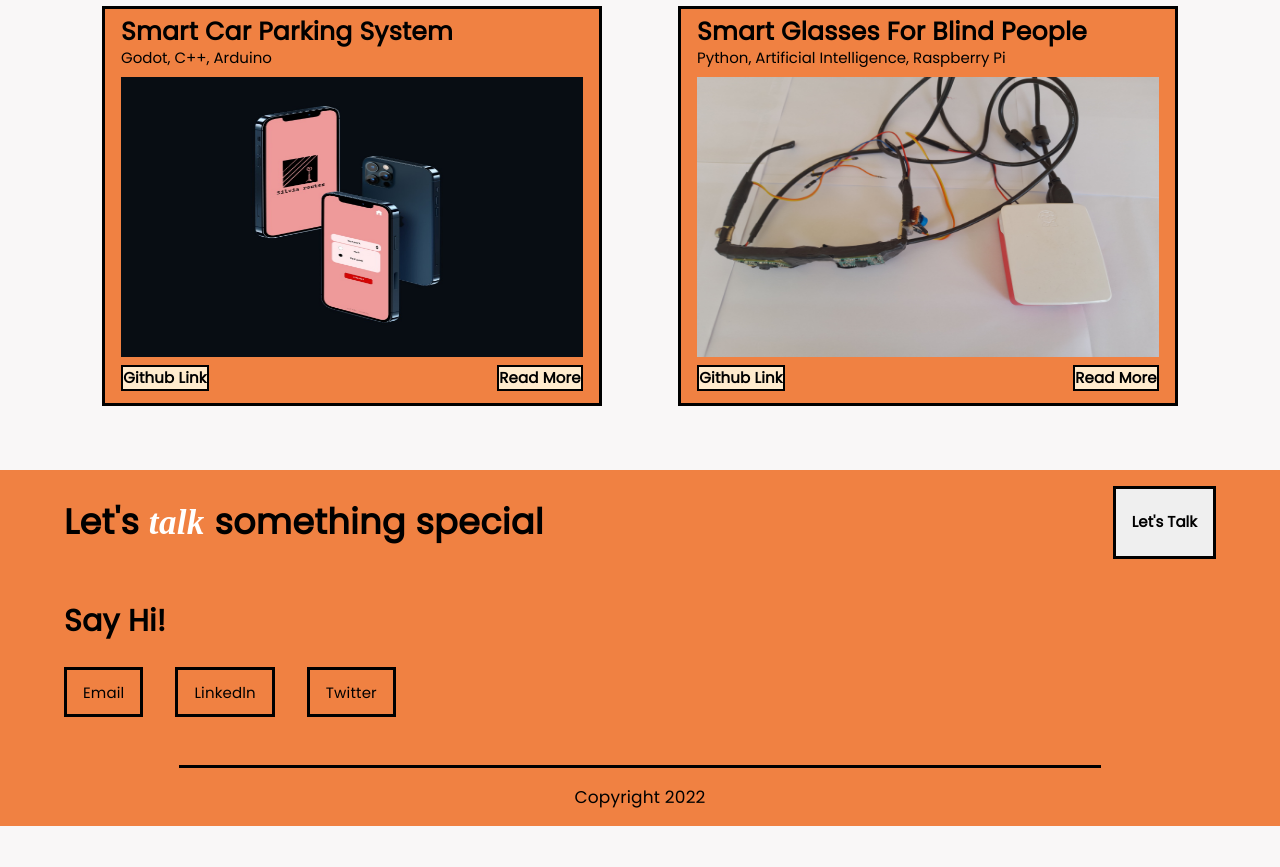
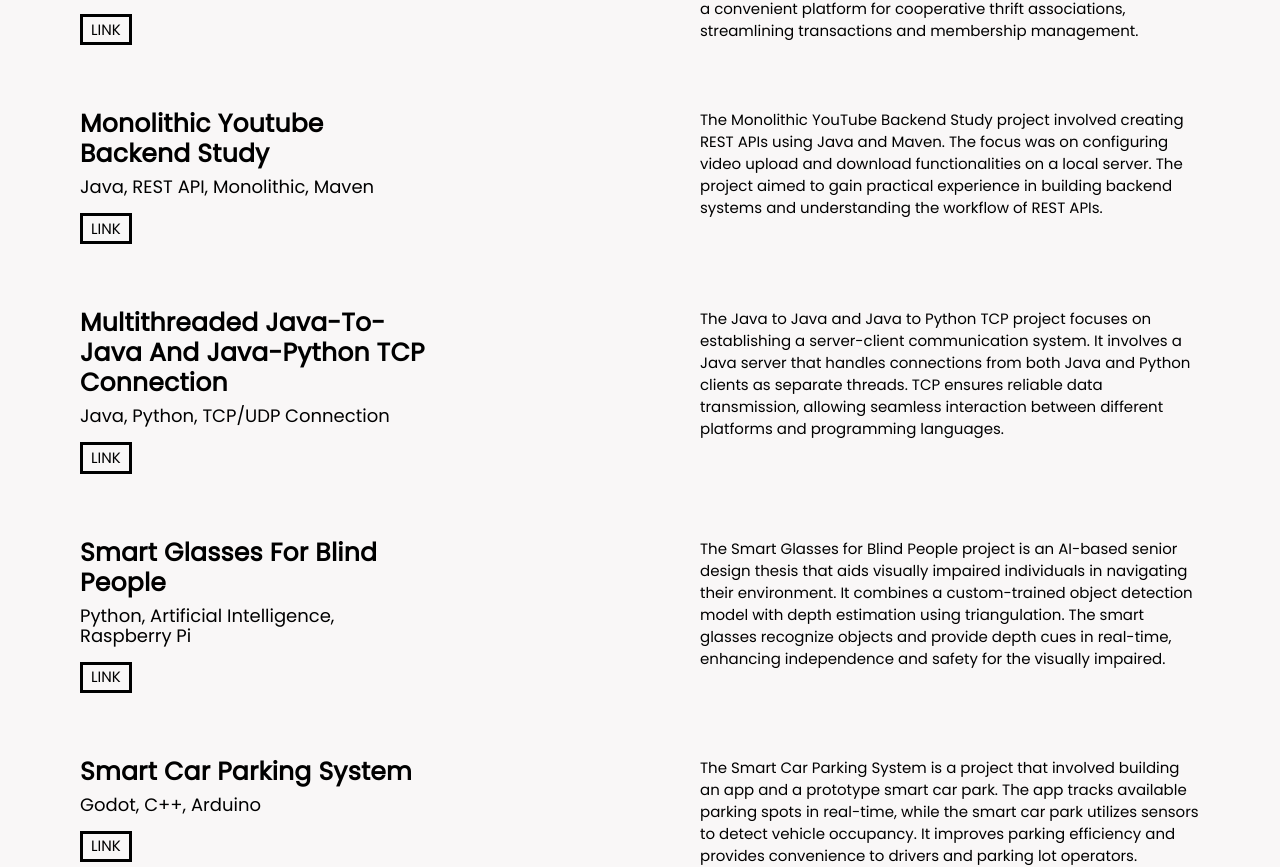
Before and after one commit to pro3088/portfolio, a React (Create React App) app: page / in a window 1280 px wide. Shown: the part 1688-2555 px from the top of the page. Before the commit the page ends 2514 px from the top, so only its background shows below. Built offline with nearby package versions, Linux system fonts and the light colour scheme; a web font is replaced by a local one.

Commit message:
formatted website to projects and footer

```diff
--- a/src/components/card/Card.jsx
+++ b/src/components/card/Card.jsx
@@ -1,15 +1,16 @@
 import React from 'react'
 import './card.css'
 
-const Card = ({title, stack, img, sitelink, readlink, siteplaceholder}) => {
+const Card = ({title, stack, description, link}) => {
   return (
     <div className='portf__card' >
-      <h3>{title}</h3>
-      <p>{stack}</p>
-      <img src= {img} alt={stack} />
-      <div className='portf__card-links'>
-        <p><a href={sitelink}>{siteplaceholder}</a></p>
-        <p><a href={readlink}>Read More</a></p>
+      <div className='portf__card-title'>
+        <h3>{title}</h3>
+        <h5>{stack}</h5>
+        <p><a href={link}>LINK</a></p>
+      </div>
+      <div className='portf__card-description'>
+        <p>{description}</p>
       </div>
     </div>
   )
--- a/src/components/card/card.css
+++ b/src/components/card/card.css
@@ -1,23 +1,36 @@
 .portf__card{
-    width: 500px;
-    height: 400px;
+    width: 100%;
     display: flex;
-    flex-direction: column;
+    flex-direction: row;
     padding: .5rem 1rem;
-    border-style: solid;
-    border-width: 3px;
-    background-color: var(--primary-color);
+    justify-content: space-between;
 }
 
 .portf__card p{
     text-align: left;
+    font-size: 15px;
+    font-family: var(--font-family);
     margin: 0px
 }
 
-.portf__card-links{
+.portf__card-description{
+    width: 500px
+}
+
+.portf__card-title h5{
     margin-top: .5rem;
-    display: flex;
-    justify-content: space-between;
+}
+
+.portf__card-title{
+    max-width: 350px;
+}
+
+.portf__card-title p{
+    border-style: solid;
+    border-width: 3px;
+    padding: .1rem .5rem;
+    width: fit-content;
+    margin-top: 1rem;
 }
 
 .portf__card h3{
@@ -29,64 +42,52 @@
     text-transform: capitalize;
 }
 
-.portf__card-links p{
+.portf__card h5{
     font-family: var(--font-family);
-    font-weight: 600;
-    font-size: 15px;
-    line-height: 22px;
-    padding: .3px;
-    border-style: solid;
-    border-width: 2px;
-    background-color:blanchedalmond;
-    letter-spacing: 0.01em;
+    font-weight: 400;
+    font-size: 18px;
+    line-height: 20px;
     text-transform: capitalize;
 }
 
-.portf__card img{
-    width: 100%;
-    height: 75%;
-    max-height: 280px;
-    margin-top: .5rem;
-}
-
-
 @media screen and (max-width: 1050px) {
+    .portf__card-description{
+        width: 400px
+    }
     .portf__card h3{
-        font-size: 15px;
+        font-weight: 600;
+        font-size: 22px;
     }
 }
 
 @media screen and (max-width: 900px) {
-    .portf__card{
-        width: 300px;
-        height: 250px;
+    .portf__card h5{
+        font-size: 15px;
     }
-    .portf__card img{
-        width: 100%;
-        height: 60%;
-        max-height: 150px;
-        margin-top: .5rem;
+    .portf__card h3{
+        font-weight: 600;
+        font-size: 20px;
     }
-    .portf__card p{
-        font-size: 12px;
-    }
-    .portf__card-links p{
-        font-size: 12px;
+    .portf__card-title{
+        max-width: 200px;
     }
 }
 
-@media screen and (max-width: 600px) {
-    .portf__card h5{
-        font-size: 8px;
+@media screen and (max-width: 650px) {
+    .portf__card{
+        flex-direction: column;
+        align-items: center;
     }
-
-    .portf__card-progress p{
-        font-size: 7px;
+    .portf__card-description{
+        margin-top: 1rem;
     }
-
-    .portf__card{
-        height: 100%;
-        max-width: 200px;
-        max-height: 300px;
+    .portf__card-description p{
+        font-size: 12px;
+    }
+    .portf__card-title{
+        max-width: 270px;
+    }
+    .portf__card-description{
+        width: 270px
     }
 }
--- a/src/components/header/Header.jsx
+++ b/src/components/header/Header.jsx
@@ -18,7 +18,7 @@ const Header = () => {
         <div className='portf__header-intro_title-paragraph'>
           <p>Welcome to my portfolio site, where the art of code takes center stage! Here, I invite you to delve into my world of Java development and explore the wonders of artificial intelligence.</p><br />
           <p>With a passion for technology and an eye for design, I blend functionality and aesthetics to create captivating experiences. Through lines of code, I bring ideas to life, crafting innovative solutions that leave a lasting impact.</p><br />
-          <p>So, join me on this concise and exhilarating journey into the realm of code. Let's weave magic together and bring our tech aspirations to life.</p>
+          <p>Join me on this exhilarating journey into the realm of code.</p>
         </div>
 
         <div className='portf__header-intro_socials'>
--- a/src/containers/about/About.jsx
+++ b/src/containers/about/About.jsx
@@ -15,7 +15,7 @@ const About = () => {
           <img src={persona} alt="persona" />
           <div className='portf__about-container_persona-figures'>
             <div className='portf__about-container_persona-figures_stats'>
-              <h4>01+</h4>
+              <h4>1+</h4>
               <p>Years of Experience</p>
             </div>
             <div className='portf__about-container_persona-figures_stats'>
@@ -27,8 +27,7 @@ const About = () => {
         <div className='portf__about-container_skills'>
           <div className='portf__about-container_skills-text'>
             <p>As a graduate of computer engineering, my coding journey began even before stepping foot into the university. The world of programming has always fascinated me, and I found joy in exploring its depths, constantly seeking new challenges.</p><br />
-            <p>Amongst the various domains I've explored, I discovered a particular passion for Java and full-stack development. There's an indescribable satisfaction that comes from crafting elegant solutions and bringing ideas to life through well-structured code. The versatility and power of Java, coupled with the excitement of creating seamless user experiences, captured my heart and became the core of my expertise.</p><br />
-            <p>But it's not just about the code for me. I have a deep appreciation for the art of UI/UX design, understanding the importance of marrying functionality with aesthetics. By blending my development skills with a keen eye for design, I strive to create immersive and delightful user interfaces.</p>
+            <p>Amongst the various domains I've explored, I discovered a particular passion for Java and full-stack development. There's an indescribable satisfaction that comes from crafting elegant solutions and bringing ideas to life through well-structured code.</p>
           </div>
           <div className='portf__about-container_skills-display'>
             <Skill img ={css} description = "CSS" />
--- a/src/containers/footer/Footer.jsx
+++ b/src/containers/footer/Footer.jsx
@@ -5,10 +5,8 @@ import './footer.css'
 const Footer = () => {
   return (
     <div className='portf__footer'>
-      <div className='portf__footer-info'>
-        <h2>Let's <span>talk</span> something special</h2>
-        <button type='button'> <a href="http://www.linkedin.com/in/rotimi-abayomi/">Let's Talk</a> </button>
-      </div>
+      <div className='port__footer-container'>
+      <h2>Let's <span>talk</span> something special</h2>
       <div className='portf__footer-message'>
         <h4>Say Hi!</h4>
         <div className='portf__footer-message_links'>
@@ -23,6 +21,7 @@ const Footer = () => {
           </div>
         </div>
       </div>
+      </div>
       <div className='portf__footer-line'></div>
       <p>Copyright 2022</p>
     </div>
--- a/src/containers/footer/footer.css
+++ b/src/containers/footer/footer.css
@@ -1,6 +1,7 @@
 .portf__footer{
     width: 100%;
-    padding: 1rem 4rem;
+    height: fit-content;
+    padding: .5rem 4rem;
     display: flex;
     flex-direction: column;
     background-color: var(--primary-color);
@@ -15,13 +16,7 @@
     letter-spacing: 0.01em;
 }
 
-.portf__footer-info{
-    display: flex;
-    width: 100%;
-    justify-content: space-between;
-}
-
-.portf__footer-info h2{
+.portf__footer h2{
     font-family: var(--font-family);
     font-weight: 700;
     font-size: 35px;
@@ -30,32 +25,17 @@
     letter-spacing: 0.01em;
 }
 
-.portf__footer-info h2 span{
+.port__footer-container{
+    display: flex;
+    flex-direction: row;
+    align-items: center;
+    justify-content: space-between;
+}
+
+.portf__footer h2 span{
     font-family: 'Oleo Script Swash Caps', cursive;
     font-style: italic;
     color: #FFFFFF;
-}
-
-.portf__footer-info_promotion{
-    display: flex;
-    flex-direction: column;
-    align-items: center;
-    margin-top: 1rem;
-    gap: 1rem 0rem;
-    justify-content: space-between;
-}
-
-.portf__footer-info button{
-    /* color: var(--primary-color); */
-    padding: 0.5rem 1rem;
-    font-family: var(--font-family);
-    font-weight: 600;
-    font-size: 15px;
-    line-height: 12px;
-    text-align: center;
-    border-style: solid;
-    border-width: 3px;
-    cursor: pointer;
 }
 
 .portf__footer-message{
@@ -74,7 +54,7 @@
     display: flex;
     flex-direction: row;
     justify-content: flex-start;
-    margin-top: 1rem;
+    /* margin-top: 1rem; */
     gap: 0rem 2rem;
 }
 .portf__footer-message_links-box{
--- a/src/containers/project/Project.jsx
+++ b/src/containers/project/Project.jsx
@@ -2,15 +2,18 @@ import React from 'react'
 import './project.css'
 
 import {Card, Title} from '../../components/index'
-import {SmartGlasses,SmartPark, Manager} from './import'
+// import {SmartGlasses,SmartPark, Manager} from './import'
 
 const Project = () => {
   return (
     <div className='portf__project' id='Project'>
       <Title title='projects' />
       <div className='portf__project-container'>
-          <Card title='smart car parking system' stack='Godot, C++, Arduino' img={SmartPark} sitelink='test' readlink='test' siteplaceholder='Github Link' />
-          <Card title='smart glasses for blind people' stack='Python, Artificial Intelligence, Raspberry Pi' img={SmartGlasses} sitelink='test' readlink='test' siteplaceholder='Github Link' />
+        <Card title='cooperative thrift association application' stack='Java, Maven, JavaFx, JDBC' link="https://github.com/pro3088/Cooperative-Thrift-Association-Application-using-JavaFx" description="The Cooperative Thrift Association Application project developed a mobile app for financial transactions. Users could deposit money, send funds to others, and purchase and upgrade their membership for additional benefits. The project aimed to provide a convenient platform for cooperative thrift associations, streamlining transactions and membership management." />
+        <Card title='Monolithic Youtube Backend Study' stack='Java, REST API, Monolithic, Maven' link="https://github.com/pro3088/Youtube-clone-backend" description="The Monolithic YouTube Backend Study project involved creating REST APIs using Java and Maven. The focus was on configuring video upload and download functionalities on a local server. The project aimed to gain practical experience in building backend systems and understanding the workflow of REST APIs." />
+        <Card title='multithreaded java-to-java and java-python TCP connection' stack='Java, Python, TCP/UDP Connection' link="https://github.com/pro3088/Multithreaded-Java_and_python-TCP-Connection" description="The Java to Java and Java to Python TCP project focuses on establishing a server-client communication system. It involves a Java server that handles connections from both Java and Python clients as separate threads. TCP ensures reliable data transmission, allowing seamless interaction between different platforms and programming languages." />
+        <Card title='smart glasses for blind people' stack='Python, Artificial Intelligence, Raspberry Pi' link="https://github.com/pro3088/Smart-glass-for-blind-people-using-raspberry-pi" description="The Smart Glasses for Blind People project is an AI-based senior design thesis that aids visually impaired individuals in navigating their environment. It combines a custom-trained object detection model with depth estimation using triangulation. The smart glasses recognize objects and provide depth cues in real-time, enhancing independence and safety for the visually impaired." />
+        <Card title='smart car parking system' stack='Godot, C++, Arduino' link="https://github.com/pro3088/Smart-car-park-system-using-Arduino-and-Godot" description="The Smart Car Parking System is a project that involved building an app and a prototype smart car park. The app tracks available parking spots in real-time, while the smart car park utilizes sensors to detect vehicle occupancy. It improves parking efficiency and provides convenience to drivers and parking lot operators." />
       </div>
     </div>
   )
--- a/src/containers/project/project.css
+++ b/src/containers/project/project.css
@@ -9,9 +9,10 @@
 
 .portf__project-container{
     display: flex;
+    flex-direction: column;
     justify-content: space-around;
     width: 100%;
-    gap: 1rem 0rem;
+    gap: 3rem 0rem;
     margin-top: 1rem;
     align-items: center;
 }
@@ -46,7 +47,7 @@
 
 @media screen and (max-width: 900px) {
     .portf__project{
-        padding: 1rem 4rem 4rem 4rem;
+        padding: 1rem 2rem;
     }
 }
 
```
Also changed, not shown: src/components/header/header.css (+8 -8 lines), src/containers/about/about.css (+4 -7 lines).
